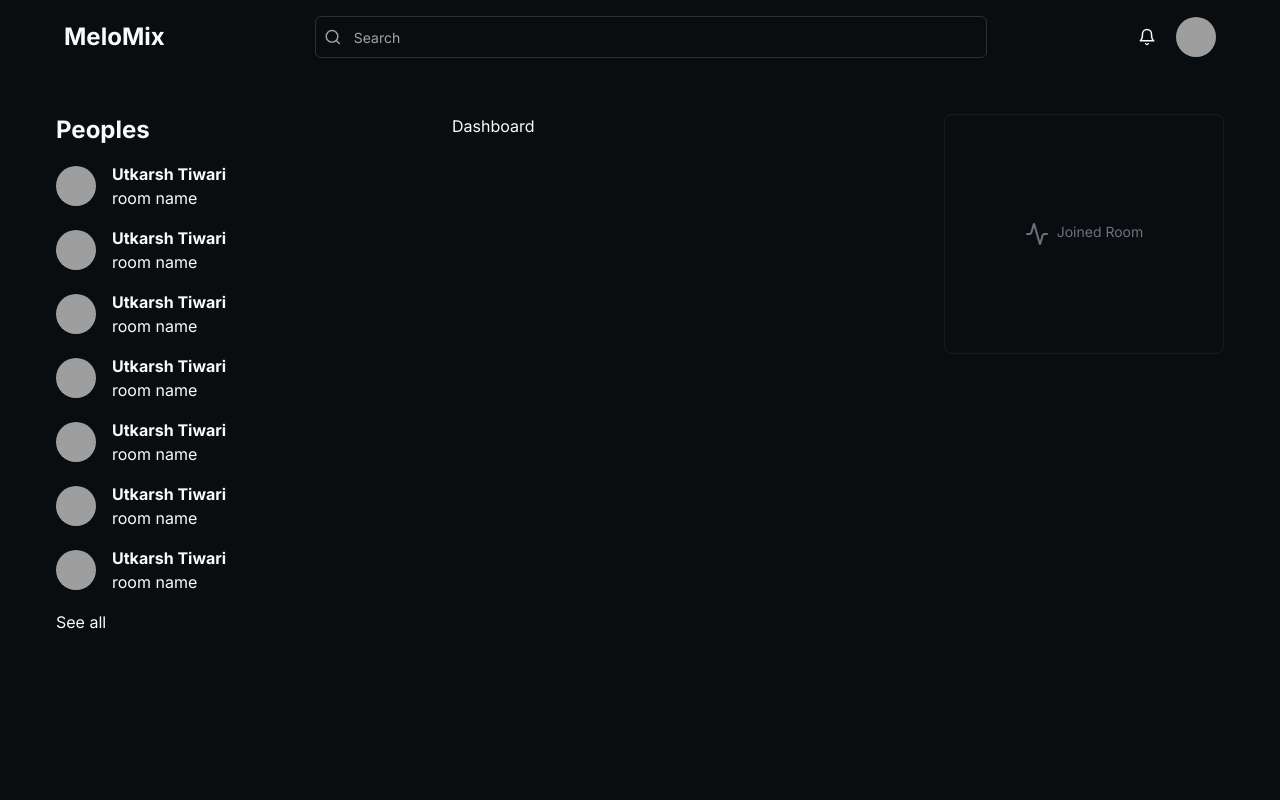
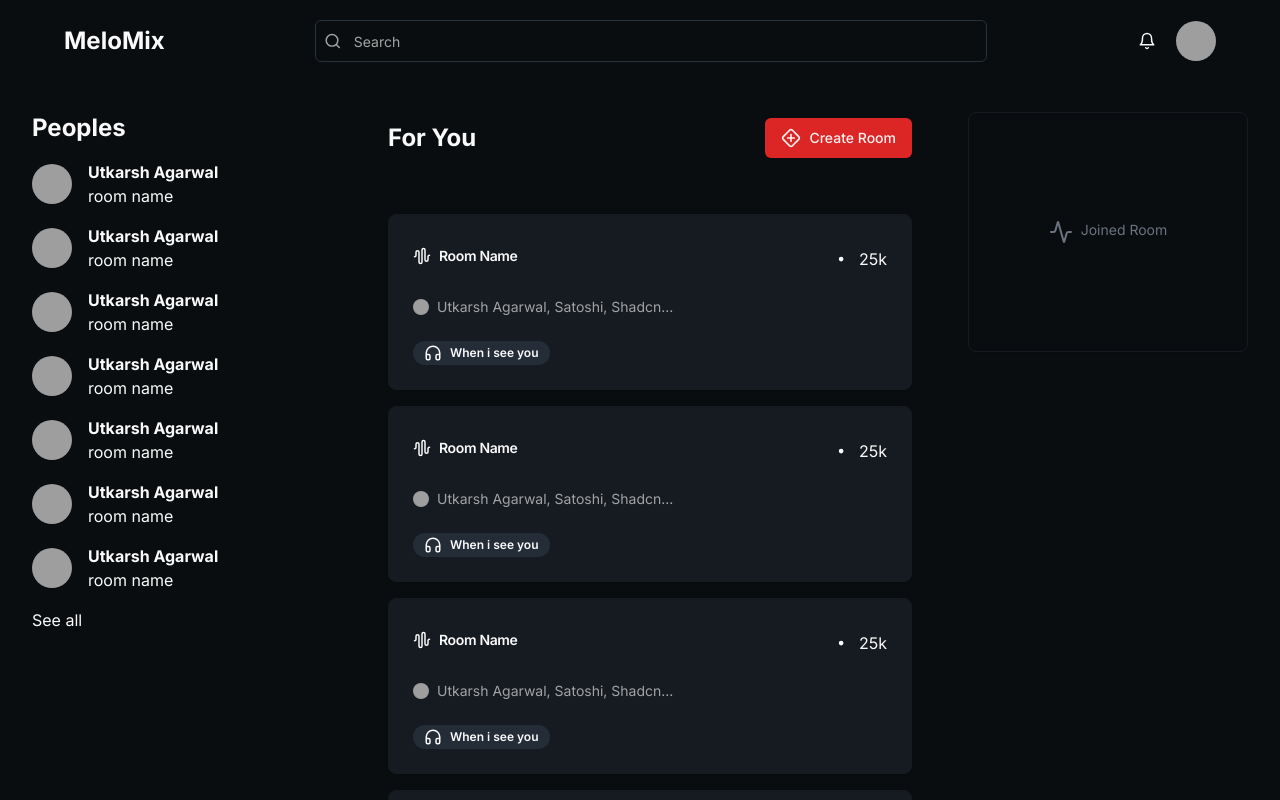
Before and after one commit to agarwal222/MeloMix-Client, a Next.js app: page /dashboard in a window 1280 px wide. Shown: the top 800 px of the page. Built offline with nearby package versions, Linux system fonts and the light colour scheme; grey boxes are pictures that could not be loaded.

Commit message:
chore: Update dependencies and add joined room card and peoples component to dashboard layout

```diff
--- a/app/dashboard/components/joined-room.tsx
+++ b/app/dashboard/components/joined-room.tsx
@@ -5,7 +5,7 @@ import React from "react"
 export default function JoinedRoomCard() {
   const roomJoined = false
   return (
-    <div className="min-w-[280px]">
+    <div className="hidden lg:block sticky top-28 h-full lg:min-w-[280px]">
       {roomJoined ? (
         "joined"
       ) : (
--- a/app/dashboard/components/peoples.tsx
+++ b/app/dashboard/components/peoples.tsx
@@ -4,12 +4,12 @@ import React from "react"
 
 export default function Peoples() {
   return (
-    <div className="flex flex-col gap-4 min-w-[300px]">
+    <aside className="hidden lg:sticky h-full top-28 xl:flex flex-col gap-4 min-w-[300px]">
       <h1 className="text-2xl font-bold">Peoples</h1>
       {"peoples".split("").map((p, i) => (
         <People key={i} />
       ))}
       <Link href="/dashboard/peoples">See all</Link>
-    </div>
+    </aside>
   )
 }
--- /dev/null
+++ b/app/dashboard/components/room-card.tsx
@@ -0,0 +1,42 @@
+import { Avatar, AvatarFallback, AvatarImage } from "@/components/ui/avatar"
+import { Badge } from "@/components/ui/badge"
+import {
+  Card,
+  CardHeader,
+  CardFooter,
+  CardTitle,
+  CardDescription,
+  CardContent,
+} from "@/components/ui/card"
+import { AudioWaveform, Dot, Headphones } from "lucide-react"
+import React from "react"
+
+export default function RoomCard() {
+  return (
+    <Card className="bg-card flex flex-col justify-center border-card-border">
+      <CardHeader className="flex flex-row justify-between items-center">
+        <span className="flex flex-row gap-2 items-center">
+          <AudioWaveform size={18} />
+          <CardTitle className="text-sm">Room Name</CardTitle>
+        </span>
+        <span className="flex flex-row gap-1 items-center">
+          <Dot size={28} />
+          25k
+        </span>
+      </CardHeader>
+      <CardContent className="flex flex-row items-center gap-2">
+        <Avatar className="w-4 h-4">
+          <AvatarImage src="https://github.com/shadcn.png" alt="@shadcn" />
+          <AvatarFallback>UT</AvatarFallback>
+        </Avatar>
+        <CardDescription>Utkarsh Agarwal, Satoshi, Shadcn...</CardDescription>
+      </CardContent>
+      <CardFooter>
+        <Badge variant="secondary" className="flex flex-row gap-2">
+          <Headphones size={18} />
+          When i see you
+        </Badge>
+      </CardFooter>
+    </Card>
+  )
+}
--- a/app/dashboard/layout.tsx
+++ b/app/dashboard/layout.tsx
@@ -4,7 +4,7 @@ import JoinedRoomCard from "./components/joined-room"
 
 export default function layout({ children }: { children: React.ReactNode }) {
   return (
-    <div className="flex flex-row mx-14 mt-12 gap-24">
+    <div className="container flex flex-row lg:mx-14 pt-4 xl:mx-auto">
       <Peoples />
       {children}
       <JoinedRoomCard />
--- a/app/dashboard/page.tsx
+++ b/app/dashboard/page.tsx
@@ -1,5 +1,23 @@
+import { Button } from "@/components/ui/button"
+import { DiamondPlus } from "lucide-react"
 import React from "react"
+import RoomCard from "./components/room-card"
 
 export default function Dashboard() {
-  return <div className="grow">Dashboard</div>
+  return (
+    <div className="grow px-7 lg:px-14">
+      <div className="sticky bg-background z-50 top-[81px] py-5 flex flex-row justify-between items-center">
+        <h2 className="text-2xl font-bold">For You</h2>
+        <Button className="gap-2">
+          <DiamondPlus size={20} />
+          Create Room
+        </Button>
+      </div>
+      <div className="flex flex-col my-9 gap-4">
+        {"abcdefghijklmopq".split("").map((p, i) => (
+          <RoomCard key={i} />
+        ))}
+      </div>
+    </div>
+  )
 }
--- a/app/globals.css
+++ b/app/globals.css
@@ -30,14 +30,14 @@
   .dark {
     --background: 210 21% 5%;
     --foreground: 0 0% 98%;
-    --card: 0 0% 3.9%;
+    --card: 215 22% 11%;
     --card-foreground: 0 0% 98%;
     --card-border: 215 22% 11%;
     --popover: 0 0% 3.9%;
     --popover-foreground: 0 0% 98%;
     --primary: 0 72.2% 50.6%;
     --primary-foreground: 0 85.7% 97.3%;
-    --secondary: 0 0% 14.9%;
+    --secondary: 215 21% 18%;
     --secondary-foreground: 0 0% 98%;
     --muted: 0 0% 14.9%;
     --muted-foreground: 0 0% 63.9%;
--- a/components/people.tsx
+++ b/components/people.tsx
@@ -10,7 +10,7 @@ export default function People() {
         <AvatarFallback>UT</AvatarFallback>
       </Avatar>
       <div className="flex flex-col">
-        <strong>Utkarsh Tiwari</strong>
+        <strong>Utkarsh Agarwal</strong>
         <p>room name</p>
       </div>
     </div>
--- /dev/null
+++ b/components/ui/badge.tsx
@@ -0,0 +1,36 @@
+import * as React from "react"
+import { cva, type VariantProps } from "class-variance-authority"
+
+import { cn } from "@/lib/utils"
+
+const badgeVariants = cva(
+  "inline-flex items-center rounded-full border px-2.5 py-0.5 text-xs font-semibold transition-colors focus:outline-none focus:ring-2 focus:ring-ring focus:ring-offset-2",
+  {
+    variants: {
+      variant: {
+        default:
+          "border-transparent bg-primary text-primary-foreground hover:bg-primary/80",
+        secondary:
+          "border-transparent bg-secondary text-secondary-foreground hover:bg-secondary/80",
+        destructive:
+          "border-transparent bg-destructive text-destructive-foreground hover:bg-destructive/80",
+        outline: "text-foreground",
+      },
+    },
+    defaultVariants: {
+      variant: "default",
+    },
+  }
+)
+
+export interface BadgeProps
+  extends React.HTMLAttributes<HTMLDivElement>,
+    VariantProps<typeof badgeVariants> {}
+
+function Badge({ className, variant, ...props }: BadgeProps) {
+  return (
+    <div className={cn(badgeVariants({ variant }), className)} {...props} />
+  )
+}
+
+export { Badge, badgeVariants }
--- /dev/null
+++ b/components/ui/button.tsx
@@ -0,0 +1,56 @@
+import * as React from "react"
+import { Slot } from "@radix-ui/react-slot"
+import { cva, type VariantProps } from "class-variance-authority"
+
+import { cn } from "@/lib/utils"
+
+const buttonVariants = cva(
+  "inline-flex items-center justify-center whitespace-nowrap rounded-md text-sm font-medium ring-offset-background transition-colors focus-visible:outline-none focus-visible:ring-2 focus-visible:ring-ring focus-visible:ring-offset-2 disabled:pointer-events-none disabled:opacity-50",
+  {
+    variants: {
+      variant: {
+        default: "bg-primary text-primary-foreground hover:bg-primary/90",
+        destructive:
+          "bg-destructive text-destructive-foreground hover:bg-destructive/90",
+        outline:
+          "border border-input bg-background hover:bg-accent hover:text-accent-foreground",
+        secondary:
+          "bg-secondary text-secondary-foreground hover:bg-secondary/80",
+        ghost: "hover:bg-accent hover:text-accent-foreground",
+        link: "text-primary underline-offset-4 hover:underline",
+      },
+      size: {
+        default: "h-10 px-4 py-2",
+        sm: "h-9 rounded-md px-3",
+        lg: "h-11 rounded-md px-8",
+        icon: "h-10 w-10",
+      },
+    },
+    defaultVariants: {
+      variant: "default",
+      size: "default",
+    },
+  }
+)
+
+export interface ButtonProps
+  extends React.ButtonHTMLAttributes<HTMLButtonElement>,
+    VariantProps<typeof buttonVariants> {
+  asChild?: boolean
+}
+
+const Button = React.forwardRef<HTMLButtonElement, ButtonProps>(
+  ({ className, variant, size, asChild = false, ...props }, ref) => {
+    const Comp = asChild ? Slot : "button"
+    return (
+      <Comp
+        className={cn(buttonVariants({ variant, size, className }))}
+        ref={ref}
+        {...props}
+      />
+    )
+  }
+)
+Button.displayName = "Button"
+
+export { Button, buttonVariants }
--- /dev/null
+++ b/components/ui/scroll-area.tsx
@@ -0,0 +1,48 @@
+"use client"
+
+import * as React from "react"
+import * as ScrollAreaPrimitive from "@radix-ui/react-scroll-area"
+
+import { cn } from "@/lib/utils"
+
+const ScrollArea = React.forwardRef<
+  React.ElementRef<typeof ScrollAreaPrimitive.Root>,
+  React.ComponentPropsWithoutRef<typeof ScrollAreaPrimitive.Root>
+>(({ className, children, ...props }, ref) => (
+  <ScrollAreaPrimitive.Root
+    ref={ref}
+    className={cn("relative overflow-hidden", className)}
+    {...props}
+  >
+    <ScrollAreaPrimitive.Viewport className="h-full w-full rounded-[inherit]">
+      {children}
+    </ScrollAreaPrimitive.Viewport>
+    <ScrollBar />
+    <ScrollAreaPrimitive.Corner />
+  </ScrollAreaPrimitive.Root>
+))
+ScrollArea.displayName = ScrollAreaPrimitive.Root.displayName
+
+const ScrollBar = React.forwardRef<
+  React.ElementRef<typeof ScrollAreaPrimitive.ScrollAreaScrollbar>,
+  React.ComponentPropsWithoutRef<typeof ScrollAreaPrimitive.ScrollAreaScrollbar>
+>(({ className, orientation = "vertical", ...props }, ref) => (
+  <ScrollAreaPrimitive.ScrollAreaScrollbar
+    ref={ref}
+    orientation={orientation}
+    className={cn(
+      "flex touch-none select-none transition-colors",
+      orientation === "vertical" &&
+        "h-full w-2.5 border-l border-l-transparent p-[1px]",
+      orientation === "horizontal" &&
+        "h-2.5 flex-col border-t border-t-transparent p-[1px]",
+      className
+    )}
+    {...props}
+  >
+    <ScrollAreaPrimitive.ScrollAreaThumb className="relative flex-1 rounded-full bg-border" />
+  </ScrollAreaPrimitive.ScrollAreaScrollbar>
+))
+ScrollBar.displayName = ScrollAreaPrimitive.ScrollAreaScrollbar.displayName
+
+export { ScrollArea, ScrollBar }
--- a/package.json
+++ b/package.json
@@ -10,6 +10,8 @@
   },
   "dependencies": {
     "@radix-ui/react-avatar": "^1.0.4",
+    "@radix-ui/react-scroll-area": "^1.0.5",
+    "@radix-ui/react-slot": "^1.0.2",
     "class-variance-authority": "^0.7.0",
     "clsx": "^2.1.1",
     "lucide-react": "^0.378.0",
--- a/sharedComponents/NavBar.tsx
+++ b/sharedComponents/NavBar.tsx
@@ -8,11 +8,11 @@ import { useGlobule } from "@/context/useGlobule"
 export default function NavBar() {
   const { isMobile } = useGlobule()
   return (
-    <nav className="w-full px-16 py-2 my-2 flex flex-row justify-between items-center">
+    <header className="sticky top-0 z-50 w-full px-16 py-5 flex flex-row justify-between items-center bg-background">
       <div className="flex flex-row" id="logo">
         <h1 className="text-2xl font-bold">MeloMix</h1>
       </div>
-      <div className="w-full max-w-2xl" id="searchbar">
+      <div className="w-full max-w-sm lg:max-w-2xl" id="searchbar">
         {!isMobile && (
           <Input
             placeholder="Search"
@@ -34,6 +34,6 @@ export default function NavBar() {
           </Avatar>
         </div>
       </div>
-    </nav>
+    </header>
   )
 }
```
Also changed, not shown: 1 other file (tests, documents, lock files or other folders).
